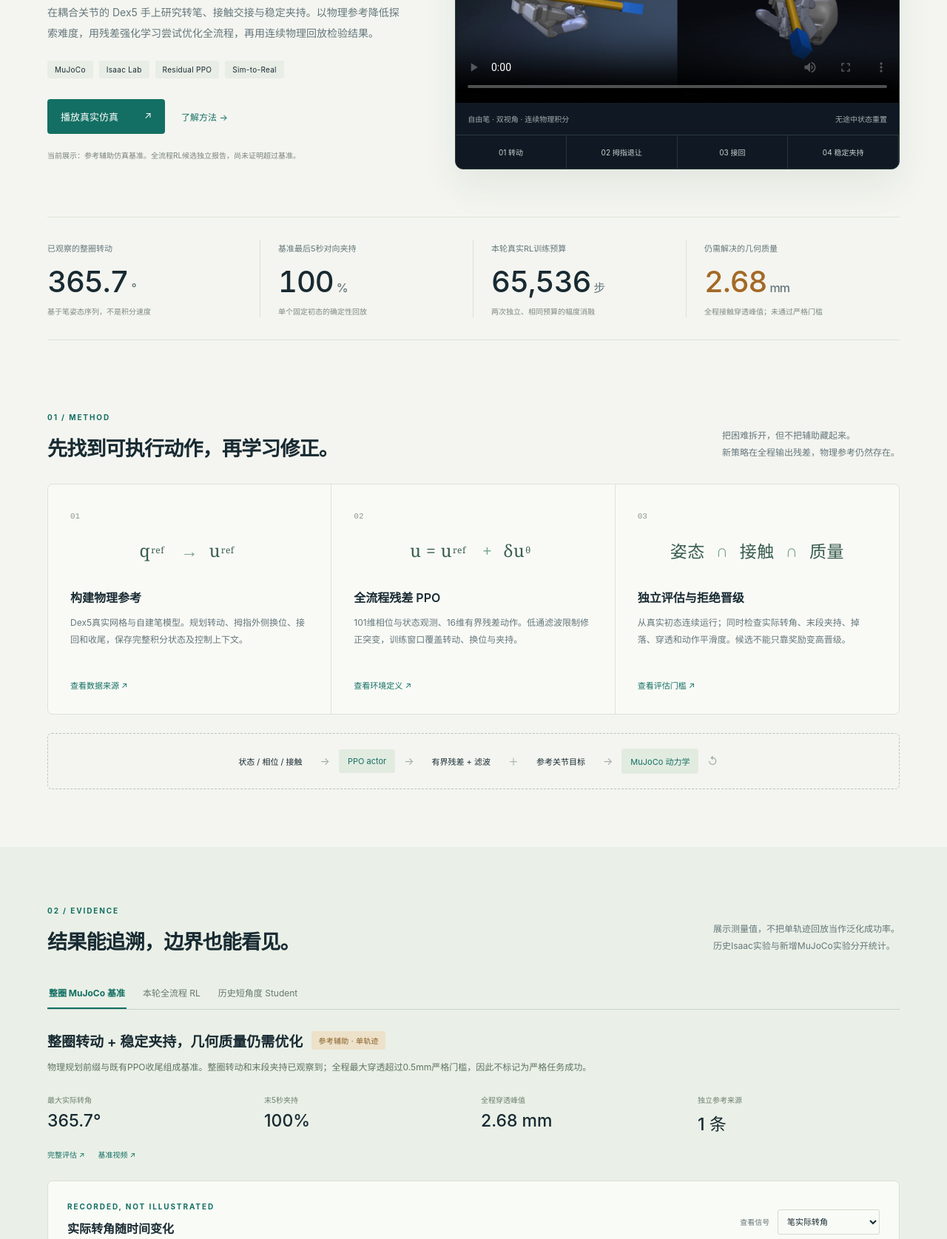
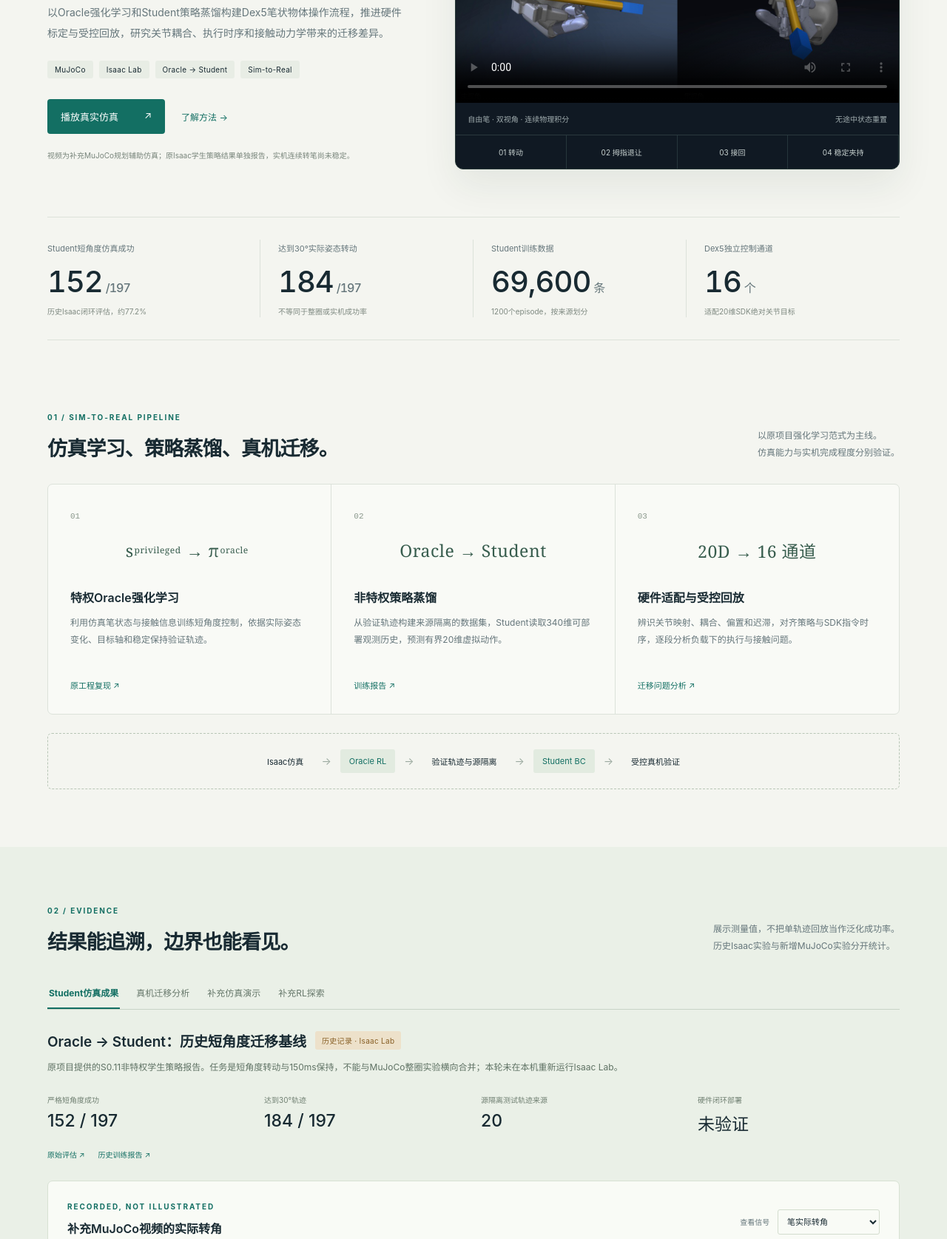
Before and after one commit to yued2013-hash/dex5_penspin, a plain HTML site: page docs/showcase/index.html in a window 1280 px wide. Shown: the part 405-2080 px from the top of the page at 74% size. Drawn offline with Linux system fonts and the light colour scheme; grey boxes are pictures that could not be loaded.

Commit message:
Center project presentation on original Oracle–Student sim-to-real pipeline
Highlight verified short-rotation results and hardware adaptation, add evidence-based transfer case study and interview narrative, and retain provenance labels for supplementary MuJoCo videos and residual PPO experiments.

```diff
--- a/docs/showcase/app.js
+++ b/docs/showcase/app.js
@@ -4,15 +4,13 @@ const $ = (s) => document.querySelector(s);
 const video = $('#demo-video');
 $('#play-hero').addEventListener('click', () => { video.play().catch(() => {}); video.scrollIntoView({behavior:'smooth',block:'center'}); });
 document.querySelectorAll('[data-time]').forEach(button => button.addEventListener('click', () => {video.currentTime=Number(button.dataset.time);video.play().catch(()=>{});}));
-$('#metric-turn').innerHTML = `${data.baseline.max_turn_deg.toFixed(1)}<span>°</span>`;
-$('#metric-depth').innerHTML = `${data.baseline.maximum_penetration_mm.toFixed(2)}<span>mm</span>`;
-$('#metric-steps').innerHTML = `${data.total_training_steps.toLocaleString()}<span>步</span>`;
 const fmt = (x, digits=1) => Number(x).toFixed(digits);
 function resultTab(name) {
  const b=data.baseline, r=data.latest, s=data.student;
  const blocks={
  mujoco:{title:'整圈转动 + 稳定夹持，几何质量仍需优化',badge:'参考辅助 · 单轨迹',description:'物理规划前缀与既有PPO收尾组成基准。整圈转动和末段夹持已观察到；全程最大穿透超过0.5mm严格门槛，因此不标记为严格任务成功。',values:[['最大实际转角',fmt(b.max_turn_deg)+'°'],['末5秒夹持',fmt(b.terminal_last5.pinch_fraction*100,0)+'%'],['全程穿透峰值',fmt(b.maximum_penetration_mm,2)+' mm'],['独立参考来源','1 条']],sources:[['完整评估','../../experiments/rl13/results/baseline.json'],['基准视频','media/baseline-v12.mp4']]},
  rl:{title:'全程残差PPO：真实训练，按评估决定是否晋级',badge:data.promoted?'候选通过行为对比':'候选未晋级',description:`两次独立训练各32,768步，相同起点、奖励与网络，比较0.006和0.00006 rad残差上限。下方为最新小幅度消融的所选检查点；它${r.complete?'完成了全程':'未完成全程'}，${r.strict_success?'通过':'未通过'}严格物理质量门槛。`,values:[['本轮实际训练',data.total_training_steps.toLocaleString()+' 步'],['最新候选转角',fmt(r.max_turn_deg)+'°'],['实际执行时长',fmt(r.duration_s,2)+' s'],['严格任务成功',r.strict_success?'是':'否']],sources:[['初始训练日志','../../experiments/rl13/results/training.jsonl'],['幅度消融报告','../../experiments/rl13/results/micro_training_report.json'],['策略代码','../../experiments/rl13/env.py']]},
+ real:{title:'真机迁移：局部动作已验证，连续转笔仍需优化',badge:'原阶段记录 · 非自主闭环认证',description:'已完成映射与标定、受控轨迹回放及局部可见转动。负载下反馈瞬态、耦合响应与策略/SDK时序差异是主要排查方向，尚未完成单一原因的因果验证。',values:[['控制接口','20D / 16通道'],['局部PIP/DIP响应比','约0.29'],['可检测起动延迟','14–31 ms'],['连续转笔','尚未稳定']],sources:[['迁移案例分析','../sim2real_case_study.md'],['原阶段记录','../../AGENTS.md'],['适配代码','../../sim2real/dex5_hardware_adapter.py']]},
  student:{title:'Oracle → Student：历史短角度迁移基线',badge:'历史记录 · Isaac Lab',description:'原项目提供的S0.11非特权学生策略报告。任务是短角度转动与150ms保持，不能与MuJoCo整圈实验横向合并；本轮未在本机重新运行Isaac Lab。',values:[['严格短角度成功',`${s.successes} / ${s.episodes}`],['达到30°轨迹',`${s.rotation30} / ${s.episodes}`],['源隔离测试轨迹来源',String(s.unique_sources)],['硬件闭环部署','未验证']],sources:[['原始评估','../../Dex5_Sim2Real_S0/student_s0_11/student_closed_loop_eval.json'],['历史训练报告','../../Dex5_Sim2Real_S0/student_s0_11/student_training_report.json']]}
  };
  const x=blocks[name];$('#result-content').innerHTML=`<div class="result-header"><h3>${x.title}</h3><span class="badge ${name==='mujoco'||!data.promoted?'caution':''}">${x.badge}</span></div><p class="result-description">${x.description}</p><div class="result-grid">${x.values.map(([label,value])=>`<div><small>${label}</small><b>${value}</b></div>`).join('')}</div><div class="result-source">${x.sources.map(([label,url])=>`<a href="${url}">${label} ↗</a>`).join('')}</div>`;
@@ -30,9 +28,9 @@ function plot(signal){
  for(let i=0;i<=4;i++){const y=ymin+(ymax-ymin)*i/4;svg+=`<line x1="${left}" y1="${Y(y)}" x2="${width-right}" y2="${Y(y)}" stroke="#dce4d7"/><text x="${left-10}" y="${Y(y)+4}" text-anchor="end" font-size="11" fill="#74816f">${signal==='pinch'?y.toFixed(2):Math.round(y)}</text>`;}
  for(let i=0;i<=4;i++){const x=xmax*i/4;svg+=`<text x="${X(x)}" y="${height-8}" text-anchor="middle" font-size="11" fill="#74816f">${training?Math.round(x).toLocaleString():x.toFixed(1)+'s'}</text>`;}
  lines.forEach((line,index)=>{const points=series.filter(p=>Number.isFinite(p[line.key])).map(p=>`${X(p.x)},${Y(p[line.key])}`).join(' ');svg+=`<polyline points="${points}" fill="none" stroke="${line.color}" stroke-width="2.5" vector-effect="non-scaling-stroke"/><text x="${width-205}" y="${24+index*18}" fill="${line.color}" font-size="11">${line.name}</text>`;});
- $('#chart').innerHTML=svg+'</svg>';$('#chart-heading').textContent=training?'实际PPO检查点评估回报':signal==='turn'?'实际转角随时间变化':'对向夹持状态随时间变化';$('#chart-caption').textContent=training?'同一参考来源、同种子、同预算。回报并非任务成功率，必须结合终态、掉落和穿透门槛。':'来自连续MuJoCo回放；夹持切换不是有效步态的充分证据。完整日志可从上方链接查看。';
+ $('#chart').innerHTML=svg+'</svg>';$('#chart-heading').textContent=training?'实际PPO检查点评估回报':signal==='turn'?'补充MuJoCo视频的实际转角':'对向夹持状态随时间变化';$('#chart-caption').textContent=training?'同一参考来源、同种子、同预算。回报并非任务成功率，必须结合终态、掉落和穿透门槛。':'来自连续MuJoCo回放；夹持切换不是有效步态的充分证据。完整日志可从上方链接查看。';
 }
 $('#chart-signal').addEventListener('change',e=>plot(e.target.value));
 window.addEventListener('resize',()=>plot($('#chart-signal').value));
 $('#copy-code').addEventListener('click',async()=>{try{await navigator.clipboard.writeText($('#commands').textContent);$('#copy-code').textContent='已复制';}catch{const range=document.createRange();range.selectNodeContents($('#commands'));window.getSelection().removeAllRanges();window.getSelection().addRange(range);$('#copy-code').textContent='已选中，请复制';}setTimeout(()=>$('#copy-code').textContent='复制命令',2200);});
-resultTab('mujoco');plot('turn');
+resultTab('student');plot('turn');
--- a/docs/showcase/index.html
+++ b/docs/showcase/index.html
@@ -2,7 +2,7 @@
 <html lang="zh-CN">
 <head>
   <meta charset="utf-8"><meta name="viewport" content="width=device-width,initial-scale=1">
-  <meta name="description" content="Dex5灵巧手转笔：参考辅助残差强化学习、可复现评估与仿真可视化。">
+  <meta name="description" content="Dex5灵巧手：Oracle强化学习、Student蒸馏与真机迁移工程。">
   <title>Dex5 PenSpin — 灵巧操作研究</title>
   <link rel="icon" href="favicon.svg" type="image/svg+xml">
   <link rel="stylesheet" href="style.css">
@@ -11,19 +11,18 @@
 <header class="nav"><a href="#" class="brand"><span class="brand-icon">↻</span> DEX5 <span class="muted">/</span> PENSPIN</a><nav><a href="#demo">演示</a><a href="#method">方法</a><a href="#results">实验</a><a href="#reproduce">复现</a></nav><a class="repo-link" href="https://github.com/yued2013-hash/dex5_penspin" target="_blank" rel="noreferrer">GitHub ↗</a></header>
 <main>
 <section class="hero" id="demo">
-  <div class="hero-copy"><div class="eyebrow"><span class="live-dot"></span> DEXTEROUS MANIPULATION · RESEARCH LOG</div><h1>一支笔，五根手指。<br><em>把灵巧操作<br>变成可验证的过程。</em></h1><p class="intro">在耦合关节的 Dex5 手上研究转笔、接触交接与稳定夹持。以物理参考降低探索难度，用残差强化学习尝试优化全流程，再用连续物理回放检验结果。</p><div class="tags"><span>MuJoCo</span><span>Isaac Lab</span><span>Residual PPO</span><span>Sim-to-Real</span></div><div class="hero-actions"><button class="primary" id="play-hero">播放真实仿真 <span>↗</span></button><a href="#method" class="text-link">了解方法 →</a></div><div class="scope-note">当前展示：参考辅助仿真基准。全流程RL候选独立报告，尚未证明超过基准。</div></div>
+  <div class="hero-copy"><div class="eyebrow"><span class="live-dot"></span> DEXTEROUS MANIPULATION · RESEARCH LOG</div><h1>从仿真策略，<br><em>走向真实的<br>灵巧操作。</em></h1><p class="intro">以Oracle强化学习和Student策略蒸馏构建Dex5笔状物体操作流程，推进硬件标定与受控回放，研究关节耦合、执行时序和接触动力学带来的迁移差异。</p><div class="tags"><span>MuJoCo</span><span>Isaac Lab</span><span>Oracle → Student</span><span>Sim-to-Real</span></div><div class="hero-actions"><button class="primary" id="play-hero">播放真实仿真 <span>↗</span></button><a href="#method" class="text-link">了解方法 →</a></div><div class="scope-note">视频为补充MuJoCo规划辅助仿真；原Isaac学生策略结果单独报告，实机连续转笔尚未稳定。</div></div>
   <div class="video-shell"><div class="video-top"><span class="video-indicator"></span><span id="video-kind">REFERENCE-ASSISTED BASELINE</span><span class="mono">50 Hz control</span></div><video id="demo-video" controls playsinline preload="metadata" poster="media/poster.jpg"><source src="media/baseline-v12.mp4" type="video/mp4">请下载项目中的MP4视频播放。</video><div class="video-bottom"><span>自由笔 · 双视角 · 连续物理积分</span><span>无途中状态重置</span></div><div class="phase-buttons" aria-label="跳转动作阶段"><button data-time="0">01 转动</button><button data-time="10">02 拇指退让</button><button data-time="16.3">03 接回</button><button data-time="32.28">04 稳定夹持</button></div></div>
 </section>
-<section class="metric-strip"><div><small>已观察的整圈转动</small><strong id="metric-turn">365.7<span>°</span></strong><p>基于笔姿态序列，不是积分速度</p></div><div><small>基准最后5秒对向夹持</small><strong>100<span>%</span></strong><p>单个固定初态的确定性回放</p></div><div><small>本轮真实RL训练预算</small><strong id="metric-steps">65,536<span>步</span></strong><p>两次独立、相同预算的幅度消融</p></div><div><small>仍需解决的几何质量</small><strong class="amber" id="metric-depth">2.68<span>mm</span></strong><p>全程接触穿透峰值；未通过严格门槛</p></div></section>
-<section id="method" class="section"><div class="section-heading"><div><div class="eyebrow">01 / METHOD</div><h2>先找到可执行动作，再学习修正。</h2></div><p>把困难拆开，但不把辅助藏起来。<br>新策略在全程输出残差，物理参考仍然存在。</p></div><div class="method-grid"><article class="step-card"><span class="step-no">01</span><div class="mini-diagram">q<sub>ref</sub> <span>→</span> u<sub>ref</sub></div><h3>构建物理参考</h3><p>Dex5真实网格与自建笔模型。规划转动、拇指外侧换位、接回和收尾，保存完整积分状态及控制上下文。</p><a href="../../experiments/rl13/data/provenance.json">查看数据来源 ↗</a></article><article class="step-card"><span class="step-no">02</span><div class="mini-diagram">u = u<sub>ref</sub> <span>+</span> δu<sub>θ</sub></div><h3>全流程残差 PPO</h3><p>101维相位与状态观测、16维有界残差动作。低通滤波限制修正突变，训练窗口覆盖转动、换位与夹持。</p><a href="../../experiments/rl13/env.py">查看环境定义 ↗</a></article><article class="step-card"><span class="step-no">03</span><div class="mini-diagram">姿态 <span>∩</span> 接触 <span>∩</span> 质量</div><h3>独立评估与拒绝晋级</h3><p>从真实初态连续运行；同时检查实际转角、末段夹持、掉落、穿透和动作平滑度。候选不能只靠奖励变高晋级。</p><a href="../../experiments/rl13/evaluate.py">查看评估门槛 ↗</a></article></div><div class="architecture"><span>状态 / 相位 / 接触</span><i>→</i><span class="accent-box">PPO actor</span><i>→</i><span>有界残差 + 滤波</span><i>＋</i><span>参考关节目标</span><i>→</i><span class="accent-box">MuJoCo 动力学</span><i>↺</i></div></section>
-<section id="results" class="section results-section"><div class="section-heading"><div><div class="eyebrow">02 / EVIDENCE</div><h2>结果能追溯，边界也能看见。</h2></div><p>展示测量值，不把单轨迹回放当作泛化成功率。<br>历史Isaac实验与新增MuJoCo实验分开统计。</p></div><div class="tabs" role="tablist" aria-label="实验结果分组"><button class="active" role="tab" aria-selected="true" data-tab="mujoco">整圈 MuJoCo 基准</button><button role="tab" aria-selected="false" data-tab="rl">本轮全流程 RL</button><button role="tab" aria-selected="false" data-tab="student">历史短角度 Student</button></div><div class="result-content" id="result-content" aria-live="polite"></div>
+<section class="metric-strip"><div><small>Student短角度仿真成功</small><strong>152<span>/197</span></strong><p>历史Isaac闭环评估，约77.2%</p></div><div><small>达到30°实际姿态转动</small><strong>184<span>/197</span></strong><p>不等同于整圈或实机成功率</p></div><div><small>Student训练数据</small><strong>69,600<span>条</span></strong><p>1200个episode，按来源划分</p></div><div><small>Dex5独立控制通道</small><strong>16<span>个</span></strong><p>适配20维SDK绝对关节目标</p></div></section>
+<section id="method" class="section"><div class="section-heading"><div><div class="eyebrow">01 / SIM-TO-REAL PIPELINE</div><h2>仿真学习、策略蒸馏、真机迁移。</h2></div><p>以原项目强化学习范式为主线。<br>仿真能力与实机完成程度分别验证。</p></div><div class="method-grid"><article class="step-card"><span class="step-no">01</span><div class="mini-diagram">s<sub>privileged</sub> → π<sub>oracle</sub></div><h3>特权Oracle强化学习</h3><p>利用仿真笔状态与接触信息训练短角度控制，依据实际姿态变化、目标轴和稳定保持验证轨迹。</p><a href="../../docs/reproducibility.md">原工程复现 ↗</a></article><article class="step-card"><span class="step-no">02</span><div class="mini-diagram">Oracle → Student</div><h3>非特权策略蒸馏</h3><p>从验证轨迹构建来源隔离的数据集，Student读取340维可部署观测历史，预测有界20维虚拟动作。</p><a href="../../Dex5_Sim2Real_S0/student_s0_11/student_training_report.json">训练报告 ↗</a></article><article class="step-card"><span class="step-no">03</span><div class="mini-diagram">20D → 16 通道</div><h3>硬件适配与受控回放</h3><p>辨识关节映射、耦合、偏置和迟滞，对齐策略与SDK指令时序，逐段分析负载下的执行与接触问题。</p><a href="../sim2real_case_study.md">迁移问题分析 ↗</a></article></div><div class="architecture"><span>Isaac仿真</span><i>→</i><span class="accent-box">Oracle RL</span><i>→</i><span>验证轨迹与源隔离</span><i>→</i><span class="accent-box">Student BC</span><i>→</i><span>受控真机验证</span></div></section>
+<section id="results" class="section results-section"><div class="section-heading"><div><div class="eyebrow">02 / EVIDENCE</div><h2>结果能追溯，边界也能看见。</h2></div><p>展示测量值，不把单轨迹回放当作泛化成功率。<br>历史Isaac实验与新增MuJoCo实验分开统计。</p></div><div class="tabs" role="tablist" aria-label="实验结果分组"><button class="active" role="tab" aria-selected="true" data-tab="student">Student仿真成果</button><button role="tab" aria-selected="false" data-tab="real">真机迁移分析</button><button role="tab" aria-selected="false" data-tab="mujoco">补充仿真演示</button><button role="tab" aria-selected="false" data-tab="rl">补充RL探索</button></div><div class="result-content" id="result-content" aria-live="polite"></div>
 <div class="chart-card"><div class="chart-title"><div><small class="eyebrow">RECORDED, NOT ILLUSTRATED</small><h3 id="chart-heading">实际转角随时间变化</h3></div><label>查看信号 <select id="chart-signal"><option value="turn">笔实际转角</option><option value="pinch">对向夹持状态</option><option value="training">PPO检查点评估回报</option></select></label></div><div id="chart" class="chart" aria-label="真实实验数据图"></div><p id="chart-caption" class="chart-caption">数据来自连续MuJoCo回放，末段含稳定夹持。</p></div>
-<div class="finding"><span class="finding-label">ENGINEERING FINDING</span><h3>“奖励上升”与“任务完成”是两件事。</h3><p>本轮较大残差在早期破坏接触支撑；更小的控制幅度作为匹配预算消融单独验证。基准虽然完成整圈和末段夹持，仍存在局部穿透。下一步应优先修正接触几何与鲁棒性，再扩大训练规模。</p><a href="../interview_guide.md">面试讲解与常见追问 →</a></div></section>
+<div class="finding"><span class="finding-label">ENGINEERING FINDING</span><h3>迁移难点在于，让策略与真实执行条件一致。</h3><p>实机已有标定、受控回放和局部动作验证，连续转笔仍不稳定。关节耦合、增益、执行时序与负载接触是有记录支持的排查方向；当前尚未证明单一硬件设置是唯一原因。</p><a href="../interview_guide.md">面试讲解与常见追问 →</a></div></section>
 <section class="section"><div class="section-heading"><div><div class="eyebrow">03 / RESEARCH JOURNEY</div><h2>这项工作，解决了哪些工程问题？</h2></div></div><div class="journey"><article><span>建模</span><h3>耦合关节与控制接口</h3><p>16个独立控制通道与4个耦合远端关节；保留原项目20维SDK适配及硬件标定。新增仿真的耦合假设单独声明。</p></article><article><span>数据</span><h3>恢复状态与溯源</h3><p>训练起点先做R0–R3仿真检查，包含控制上下文与动态延续。仅一个参考来源，不宣称跨来源泛化。</p></article><article><span>评估</span><h3>避免“假转动”</h3><p>从连续笔姿态计算转角和姿态差分角速度。接触事件至少持续3个控制步，原始切换次数不等于有效指间步态。</p></article><article><span>部署边界</span><h3>仿真与实机分离</h3><p>历史短角度学生策略是仿真成果；新增模块不连接硬件。实机多圈转笔、跨物体鲁棒性均未验证。</p></article></div></section>
-<section id="reproduce" class="section reproduce"><div><div class="eyebrow">04 / REPRODUCE</div><h2>从代码，到同一份结果。</h2><p>完整回放当前仅在Windows认证的MuJoCo研究支线，与原有Isaac Lab环境隔离。包括模型、参考、权重、原始日志和评估；跨OS接触延续仍存在差异。</p><div class="reproduce-links"><a href="../../experiments/rl13/README.md">实验说明 ↗</a><a href="../rl13_method.md">方法与奖励 ↗</a><a href="../results_and_limits.md">结果与限制 ↗</a></div></div><div class="code-card"><div><span>PowerShell / Bash</span><button id="copy-code">复制命令</button></div><pre id="commands">pip install -r experiments/rl13/requirements.txt
+<section id="reproduce" class="section reproduce"><div><div class="eyebrow">04 / REPRODUCE</div><h2>从代码，到同一份结果。</h2><p>原Isaac主线包含Oracle、Student与硬件适配；补充MuJoCo支线用于动作可视化及控制诊断。两者的实验结果、模型假设和复现环境分别管理。</p><div class="reproduce-links"><a href="../reproducibility.md">原工程复现 ↗</a><a href="../sim2real_case_study.md">真机迁移 ↗</a><a href="../results_and_limits.md">结果与限制 ↗</a></div></div><div class="code-card"><div><span>PowerShell / Bash</span><button id="copy-code">复制命令</button></div><pre id="commands">pip install -r experiments/rl13/requirements.txt
 python -m experiments.rl13.validate_reference
 python -m experiments.rl13.evaluate --tag baseline
-python -m experiments.rl13.train
 python scripts/serve_showcase.py</pre><p>已有训练日志时，请使用独立实验目录；训练脚本会阻止覆盖原记录。</p></div></section>
 </main><footer><a class="brand" href="#">DEX5 / PENSPIN</a><p>机器人灵巧操作研究 · 测量、复现、迭代</p><a href="https://github.com/yued2013-hash/dex5_penspin">Source on GitHub ↗</a></footer>
 <script src="data/overview.js"></script><script src="app.js"></script>
```
Also changed, not shown: 3 other files.
